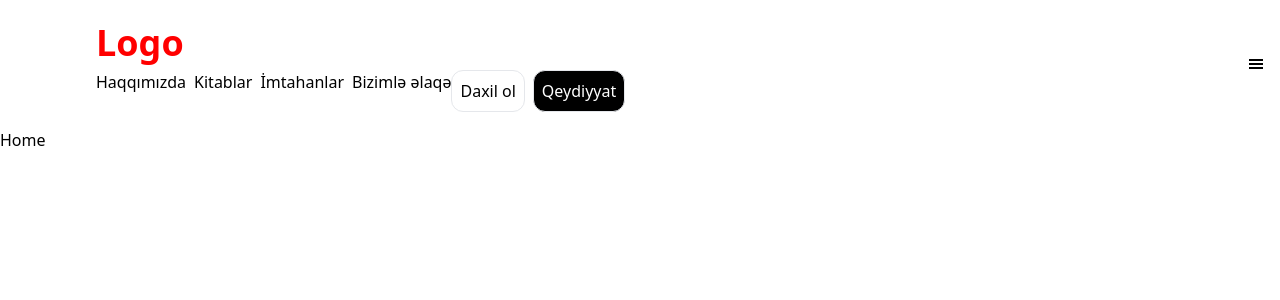
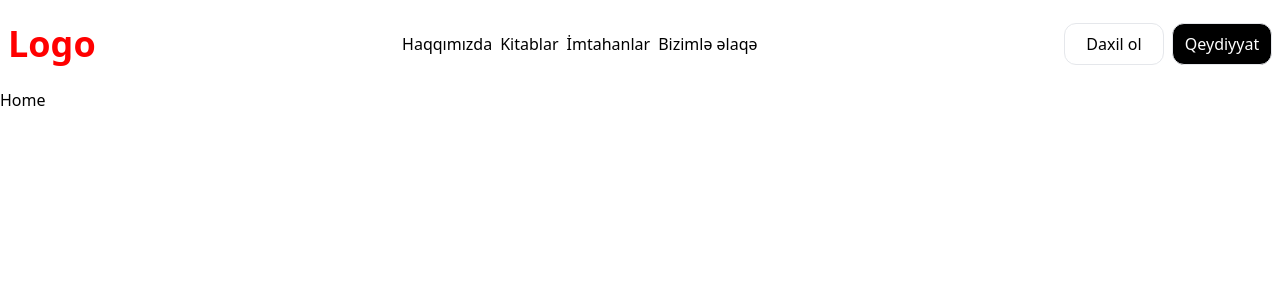
Before and after one commit to QulamSamadli/task166, a React (Vite) app: page / in a window 1280 px wide. Shown: the top 300 px of the page. Built offline with nearby package versions, Linux system fonts and the light colour scheme.

Commit message:
changes responsive

```diff
--- /dev/null
+++ b/src/Components/Footer/index.jsx
@@ -0,0 +1,7 @@
+import React from "react";
+
+const index = () => {
+  return <div>index</div>;
+};
+
+export default index;
--- a/src/Components/Navbar/index.jsx
+++ b/src/Components/Navbar/index.jsx
@@ -6,17 +6,13 @@ import Responsive from "../Responsive";
 const Navbar = () => {
   const [showMobile, setShowMobile] = useState(false);
   return (
-    <div className="flex items-center px-4">
-      <header className="container  items-center justify-between  py-4 ">
+    <div className="items-center justify-between gap-4  flex py-4  px-2 ">
       <div>
-          <NavLink
-            className=" relative  text-[36px] font-bold  text-black"
-            to="/"
-          >
+        <NavLink className=" relative  text-[36px] font-bold text-black" to="/">
           Logo
         </NavLink>
       </div>
-        <div className="hidden md:flex ">
+      <header className="container  justify-center gap-6 items-center md:flex hidden py-4   ">
         <nav className="flex gap-2 font-medium ">
           <NavLink
             className="relative hover:text-[red] duration-300"
@@ -43,23 +39,25 @@ const Navbar = () => {
             Bizimlə əlaqə
           </NavLink>
         </nav>
-          <div className="flex gap-2">
+      </header>
+      <div className="md:flex hidden gap-2">
         <NavLink
-              className=" relative  border p-2 rounded-xl hover:bg-black hover:text-white  duration-500"
+          className="w-[100px] text-center relative  border p-2 rounded-xl hover:bg-black hover:text-white  duration-500"
           to="/daxilol"
         >
           Daxil ol
         </NavLink>
         <NavLink
-              className="relative border p-2 rounded-xl bg-black text-white hover:bg-white hover:text-black duration-500"
+          className=" w-[100px] text-center relative border p-2 rounded-xl bg-black text-white hover:bg-white hover:text-black duration-500"
           to="/qeydiyyat"
         >
           Qeydiyyat
         </NavLink>
       </div>
-        </div>
-      </header>
-      <div className="py-4 block " onClick={() => setShowMobile((pre) => !pre)}>
+      <div
+        className="py-4 block md:hidden "
+        onClick={() => setShowMobile((pre) => !pre)}
+      >
         <GiHamburgerMenu />
       </div>
       <Responsive hamburger={showMobile} setOpen={setShowMobile} />
--- a/src/Components/Responsive/index.jsx
+++ b/src/Components/Responsive/index.jsx
@@ -1,19 +1,15 @@
 import React from "react";
 import { NavLink } from "react-router-dom";
 
-const Responsive = ({ setOpen, hamburger = false }) => {
+const Responsive = ({ setOpen,hamburger=false }) => {
   const closeMenu = () => {
     setOpen(false);
   };
   return (
-    <header
-      className={`flex  flex-col  p-4 gap-4 rounded-md bg-[#D9D9D9] border w-[100%] items-center  justify-center h-[100%] top-0 fixed  left-[0]  z-10  ${
+    <div className={`flex  flex-col  p-4 gap-4 rounded-md bg-[#D9D9D9] border w-[100%] items-center  justify-center h-[100%] top-0 fixed  left-[0]  z-10  ${
         hamburger ? "translate-x-0" : "translate-x-[100%]"
-      }`}
-    >
-      <button className="text-[60px] font-bold" onClick={closeMenu}>
-        X
-      </button>
+      }`}>
+      <button onClick={closeMenu}>Xxxxxx</button>
       <div>
         <NavLink onClick={closeMenu} to="/">
           Logo
@@ -41,7 +37,7 @@ const Responsive = ({ setOpen, hamburger = false }) => {
           Qeydiyyat
         </NavLink>
       </div>
-    </header>
+    </div>
   );
 };
 
```
Lines whose indentation alone changed are shown as unchanged.
